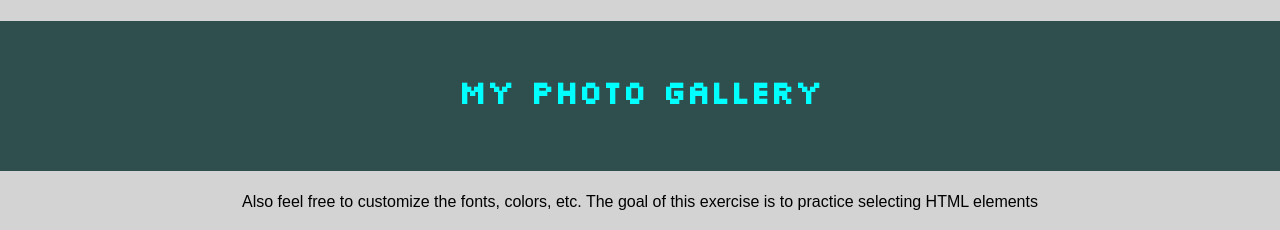
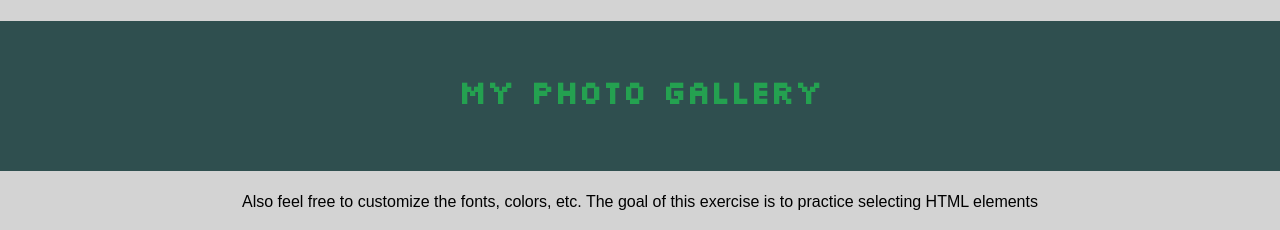
Before and after one commit to JaceLearnsPython/csci185, a plain HTML site: page csci185/lectures/lecture04/index.html in a window 1280 px wide. Shown: the top 230 px of the page. Drawn offline with Linux system fonts and the light colour scheme; a web font is replaced by a local one.

Commit message:
Gallery Test

```diff
--- a/csci185/lectures/lecture04/styles.css
+++ b/csci185/lectures/lecture04/styles.css
@@ -9,7 +9,7 @@ body {
 }
 
 h1{
-    color:cyan;
+    color:rgb(36, 161, 80);
     font-family: Silkscreen;
     background-color: darkslategray;
     height: 100px;
```
